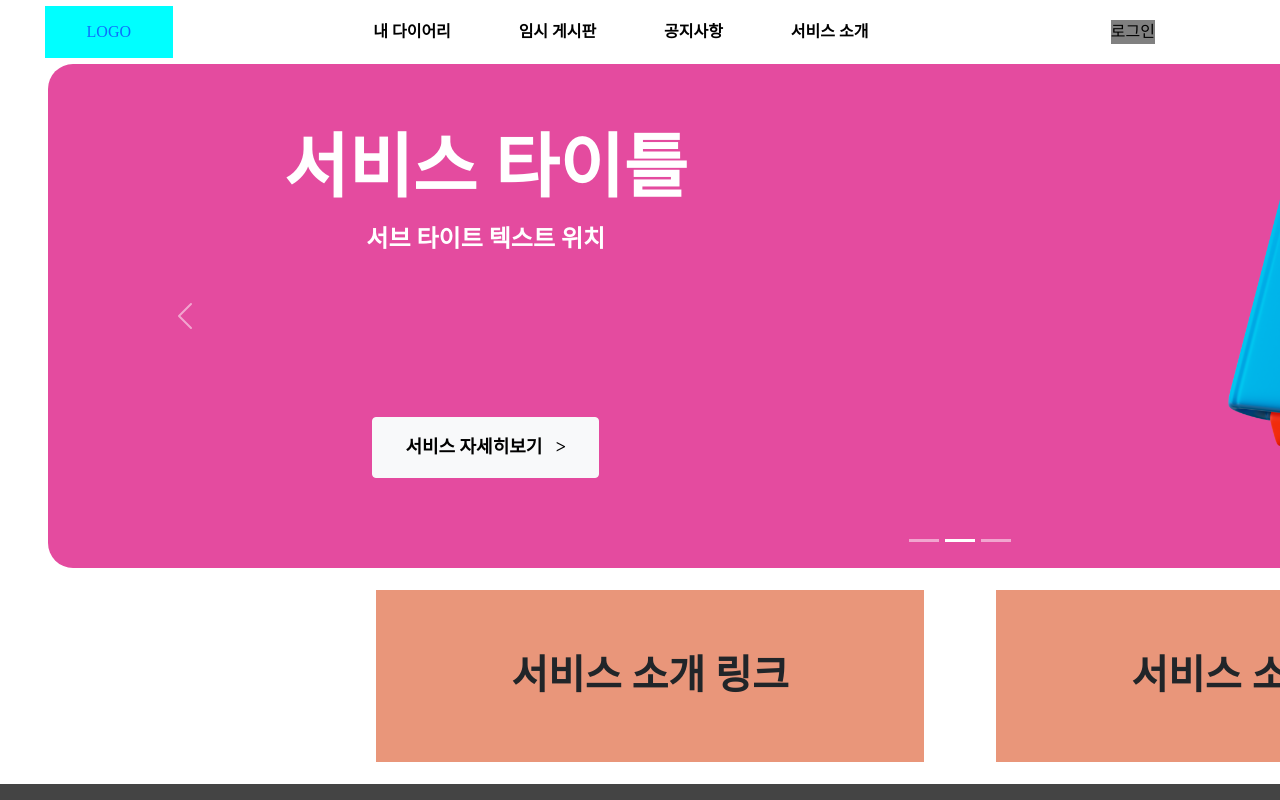
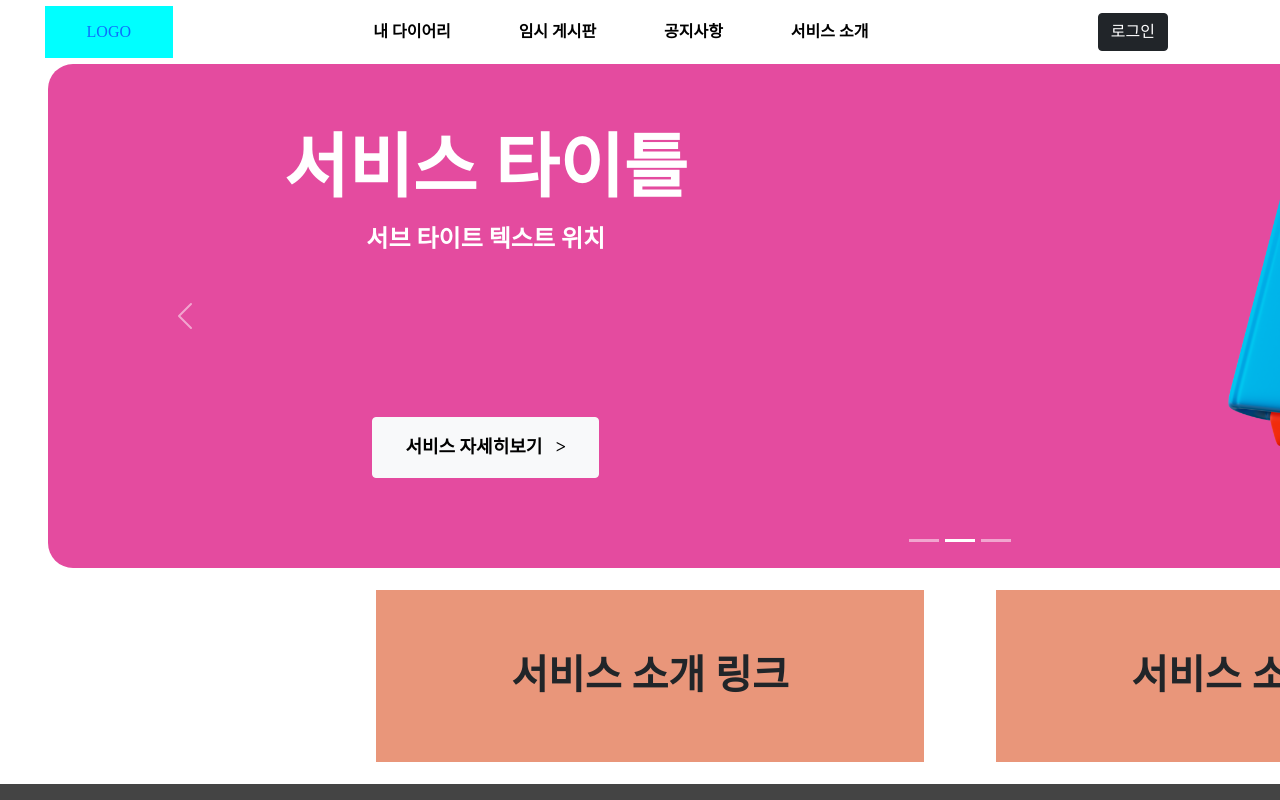
Before and after one commit to wndudwns0028/diaryToy, a Next.js app: page / in a window 1280 px wide. Shown: the top 800 px of the page. Built offline with nearby package versions, Linux system fonts and the light colour scheme; a web font is replaced by a local one.

Commit message:
로그인 버튼

```diff
--- /dev/null
+++ b/app/components/BootStrap/CustomButton.tsx
@@ -0,0 +1,16 @@
+"use client";
+
+import { Button, SSRProvider } from "react-bootstrap";
+
+interface CustomButtonProps {
+  btnText: string;
+}
+
+export default function CustomButton(props: CustomButtonProps) {
+  const { btnText } = props;
+  return (
+    <SSRProvider>
+      <Button variant="dark">{btnText}</Button>
+    </SSRProvider>
+  );
+}
--- a/app/components/menus/Navbar.tsx
+++ b/app/components/menus/Navbar.tsx
@@ -2,8 +2,10 @@ import Link from "next/link";
 import styles from "./Navbar.module.scss";
 import { useSession } from "next-auth/react";
 import LoginBtn from "./LoginBtn";
+import CustomButton from "../BootStrap/CustomButton";
 
 export default function Navbar() {
+  function handleLoginBtn() {}
   return (
     <div className={styles.navContainer}>
       <div className={styles.logoBox}>
@@ -26,7 +28,9 @@ export default function Navbar() {
         </Link>
       </div>
       <div className={styles.accountBox}>
-        <LoginBtn />
+        <Link href={"/login"}>
+          <CustomButton btnText={"로그인"} />
+        </Link>
       </div>
     </div>
   );
```
